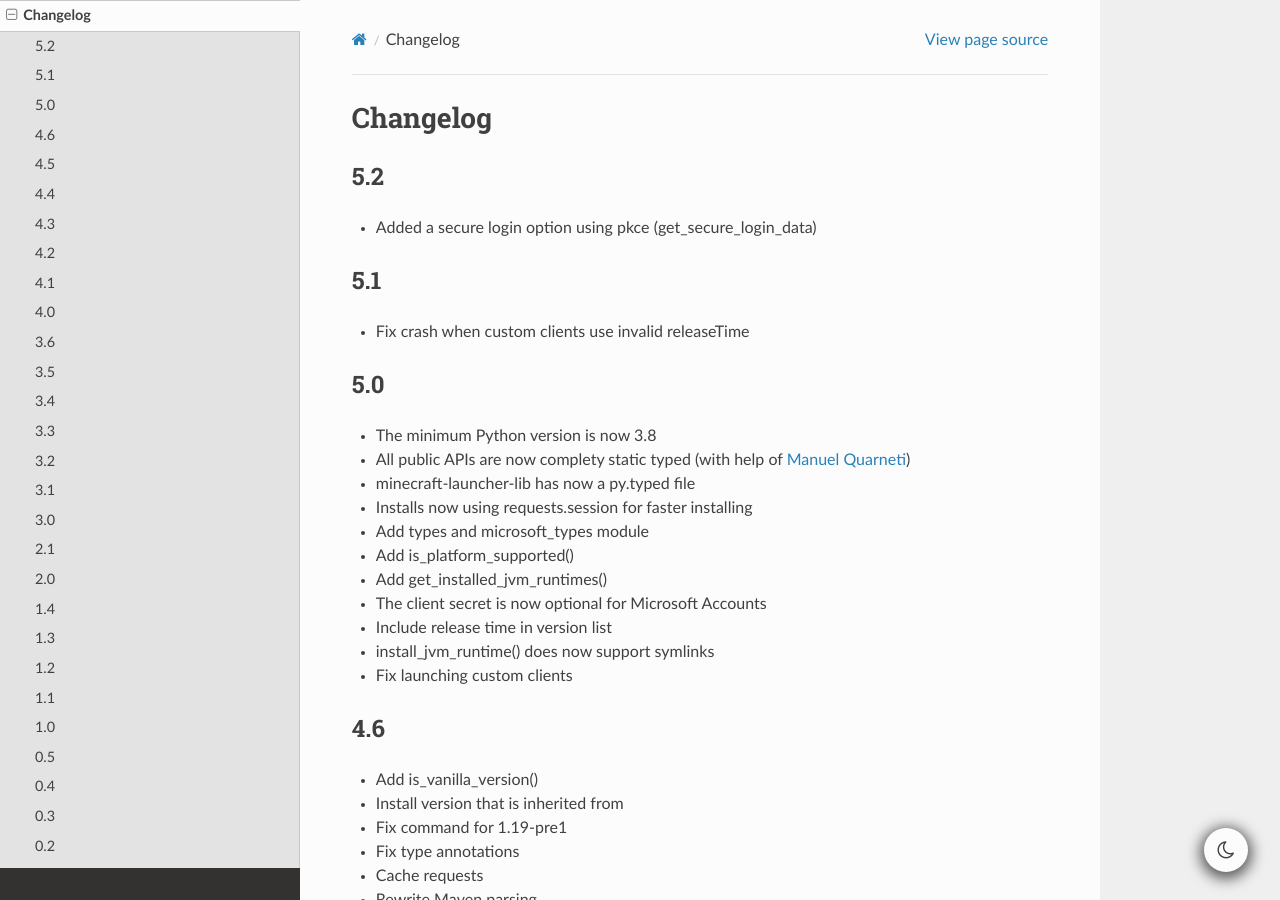
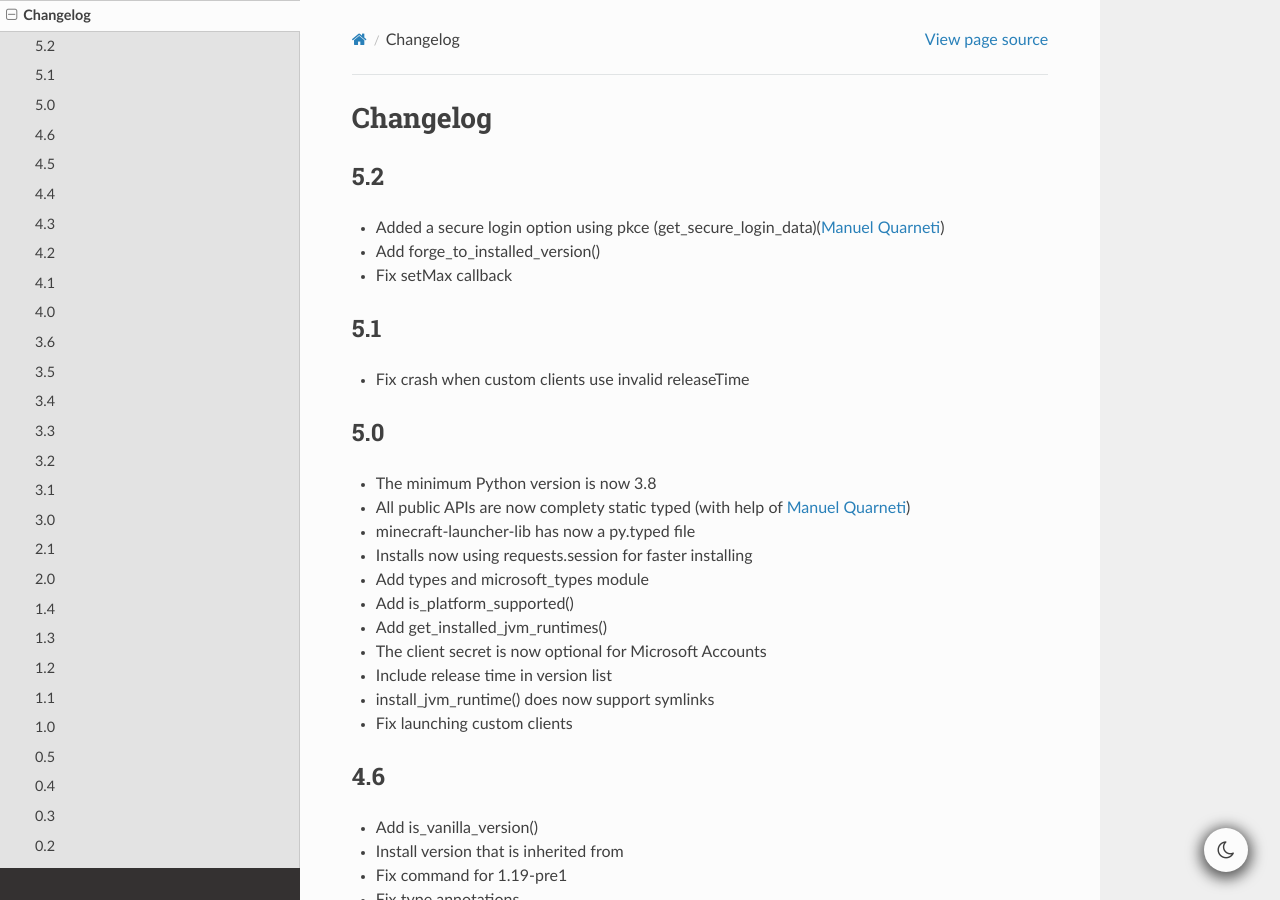
Before and after one commit to JakobDev/minecraft-launcher-lib, a Sphinx documentation site: the page built from doc/changelog.rst, in a window 1280 px wide and 900 px high. Built offline with Sphinx 7.4.7 and the Read the Docs theme 2.0.0, drawn with Linux system fonts in a browser that asks for light colours; pages that are not in the unit, such as notebooks, are missing from menus; the version number could not be read and is left out.

Commit message:
Prepare release of 5.2

```diff
--- a/doc/changelog.rst
+++ b/doc/changelog.rst
@@ -4,7 +4,9 @@ Changelog
 -------------------------
 5.2
 -------------------------
-- Added a secure login option using pkce (get_secure_login_data)
+- Added a secure login option using pkce (get_secure_login_data)(`Manuel Quarneti <https://gitlab.com/mq-1>`_)
+- Add forge_to_installed_version()
+- Fix setMax callback
 
 -------------------------
 5.1
--- a/minecraft_launcher_lib/version.txt
+++ b/minecraft_launcher_lib/version.txt
@@ -1 +1 @@
-5.1
+5.2
```
